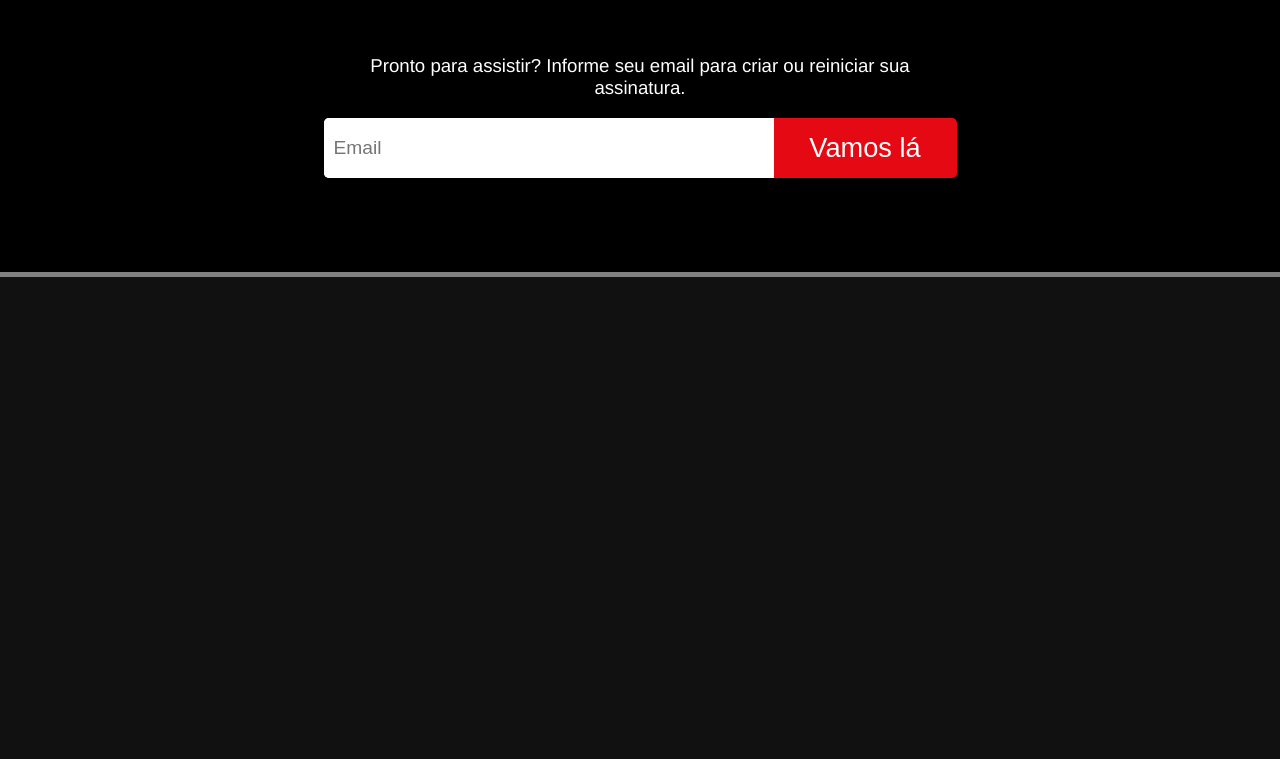
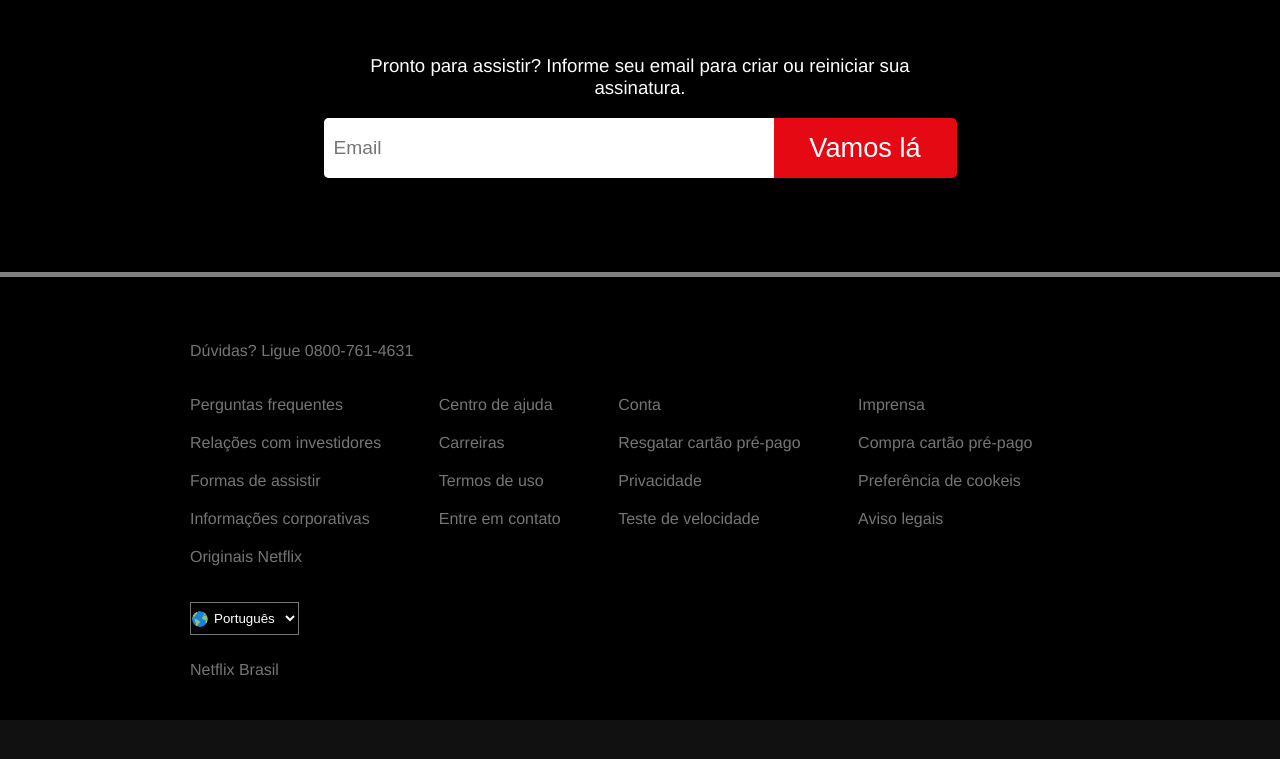
Before and after one commit to WesleyNobio/netflix_clone, a plain HTML site: page index.html in a window 1280 px wide. Shown: the part 3476-4235 px from the top of the page. After the commit the page ends 4196 px from the top, so only its background shows below. Drawn offline with Linux system fonts and the light colour scheme; a web font is replaced by a local one.

Commit message:
footer finalizado

```diff
--- a/css/body/style.css
+++ b/css/body/style.css
@@ -11,7 +11,6 @@ html{
 }
 body{
     height: 100%;
-    height: 8000px;
     margin: 0;
     background-color: #111;
     font-family:'Netflix Sans','Helvetica Neue',Helvetica,Arial,sans-serif;
--- /dev/null
+++ b/css/footer/style.css
@@ -0,0 +1,68 @@
+footer{
+    background-color: #000;
+    padding: 65px 45px 25px 45px;
+    display: flex;
+    justify-content: center;
+    color: #757575;
+}
+.footer_div{
+    width: 100%;
+    max-width: 900px;
+    display: grid;
+}
+.footer_div > p{
+    font-size: 1rem;
+}
+.footer_div > p:nth-child(1){
+    margin: 0 0 10px 0;
+}
+.footer_ul{
+    padding: 0;
+    list-style: none;
+
+    display: grid;
+    grid-template-columns: repeat(4, auto);
+}
+.footer_ul > li{
+    padding: 10px 15px 10px 0px;
+}
+.footer_ul > li > a{
+    text-decoration: none;
+    color: #757575;
+    font-size: 1rem;
+}
+.footer_ul > li > a:hover{
+    text-decoration: underline;
+}
+.f_idiomas{
+    padding: 10px 0px;
+    grid-column: 1 / 2;
+    color: #757575 ;
+}
+@media screen and (max-width: 850px){
+    .footer_ul{
+        grid-template-columns: repeat(3, auto);
+    }
+}
+@media screen and (max-width: 700px){
+    .footer_ul{
+        grid-template-columns: repeat(2, auto);
+    }
+    .footer_ul > li{
+        padding: 10px 10px 10px 0px;
+    }
+}
+@media screen and (max-width: 500px){
+    footer{
+        padding: 45px 45px 25px 45px;
+    }
+    .footer_div > p:nth-child(1){
+        margin: 0 0 5px 0;
+    }
+    .footer_ul{
+        grid-template-columns: auto;
+    }
+    .footer_ul > li{
+        padding: 5px 0px;
+    }
+}
--- a/css/header/style.css
+++ b/css/header/style.css
@@ -1,5 +1,4 @@
 header {
-    /* background-color: rgba(0, 0, 0, 0.3); */
     position: absolute;
     height: 120px;
     width: 100%;
--- a/index.html
+++ b/index.html
@@ -13,6 +13,7 @@
     <link rel="stylesheet" href="css/main/assistir/style.css">
     <link rel="stylesheet" href="css/main/infantil/style.css">
     <link rel="stylesheet" href="css/main/perguntas/style.css">
+    <link rel="stylesheet" href="css/footer/style.css">
     <title>netflix</title>
 </head>
 
@@ -272,7 +273,40 @@
             </div>
         </section>
     </main>
-    <footer></footer>
+    <footer>
+        <div class="footer_div">
+            <p>Dúvidas? Ligue 0800-761-4631</p>
+            <ul class="footer_ul">
+                <li><a href="#">Perguntas frequentes</a></li>
+                <li><a href="#">Centro de ajuda</a></li>
+                <li><a href="#">Conta</a></li>
+                <li><a href="#">Imprensa</a></li>
+
+                <li><a href="#">Relações com investidores</a></li>
+                <li><a href="#">Carreiras</a></li>
+                <li><a href="#">Resgatar cartão pré-pago</a></li>
+                <li><a href="#">Compra cartão pré-pago</a></li>
+
+                <li><a href="#">Formas de assistir</a></li>
+                <li><a href="#">Termos de uso</a></li>
+                <li><a href="#">Privacidade</a></li>
+                <li><a href="#">Preferência de cookeis</a></li>
+
+                <li><a href="#">Informações corporativas</a></li>
+                <li><a href="#">Entre em contato</a></li>
+                <li><a href="#">Teste de velocidade</a></li>
+                <li><a href="#">Aviso legais</a></li>
+                <li><a href="#">Originais Netflix</a></li>
+            </ul>
+            <div class="idiomas f_idiomas">
+                <select name="selecao" id="">
+                    <option value="br">Português</option>
+                    <option value="us">Engles</option>
+                </select>
+            </div>
+            <p>Netflix Brasil</p>
+        </div>
+    </footer>
 
     <script src="js/email_foco.js"></script>
     <script src="js/perguntas_sanfona.js"></script>
```
